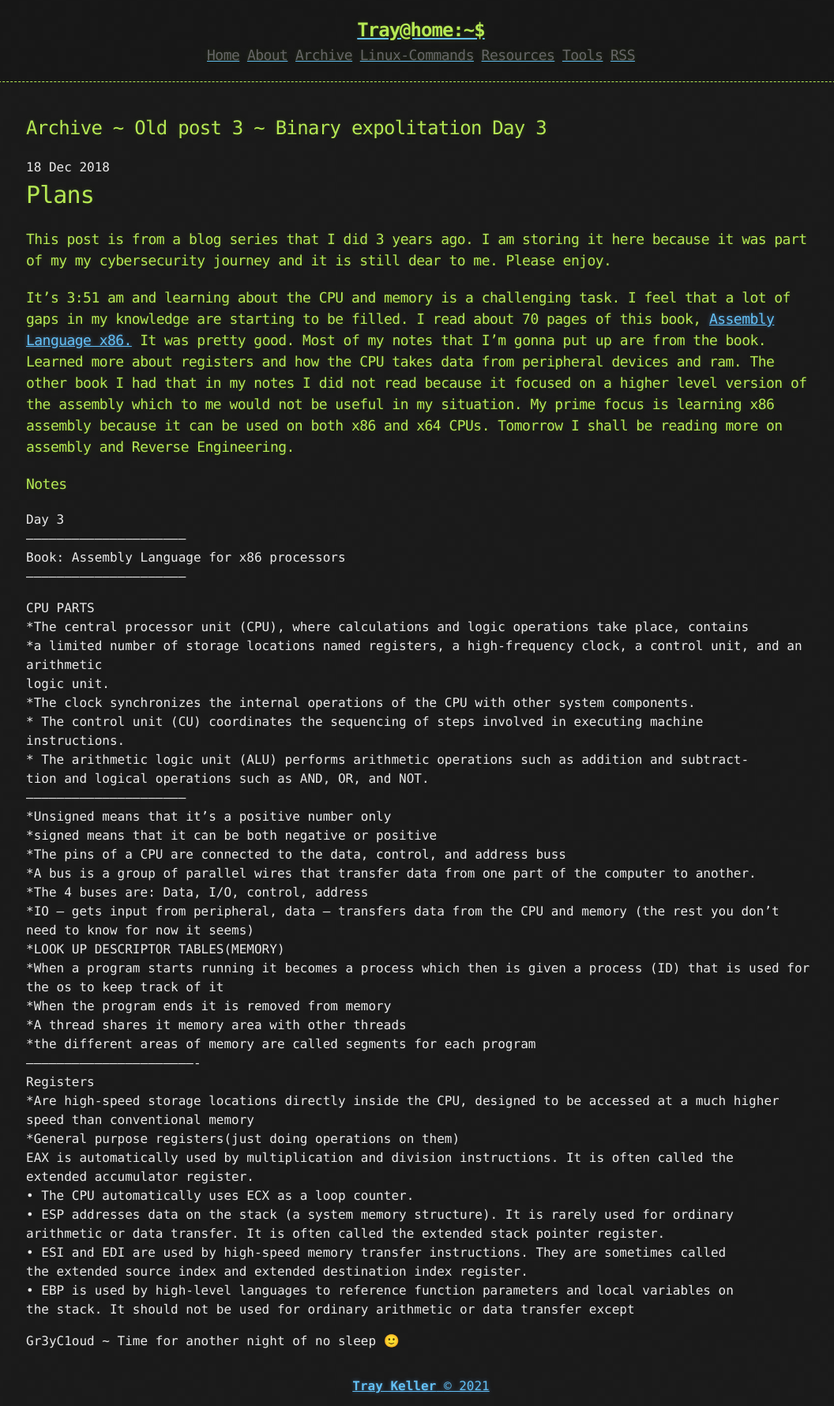
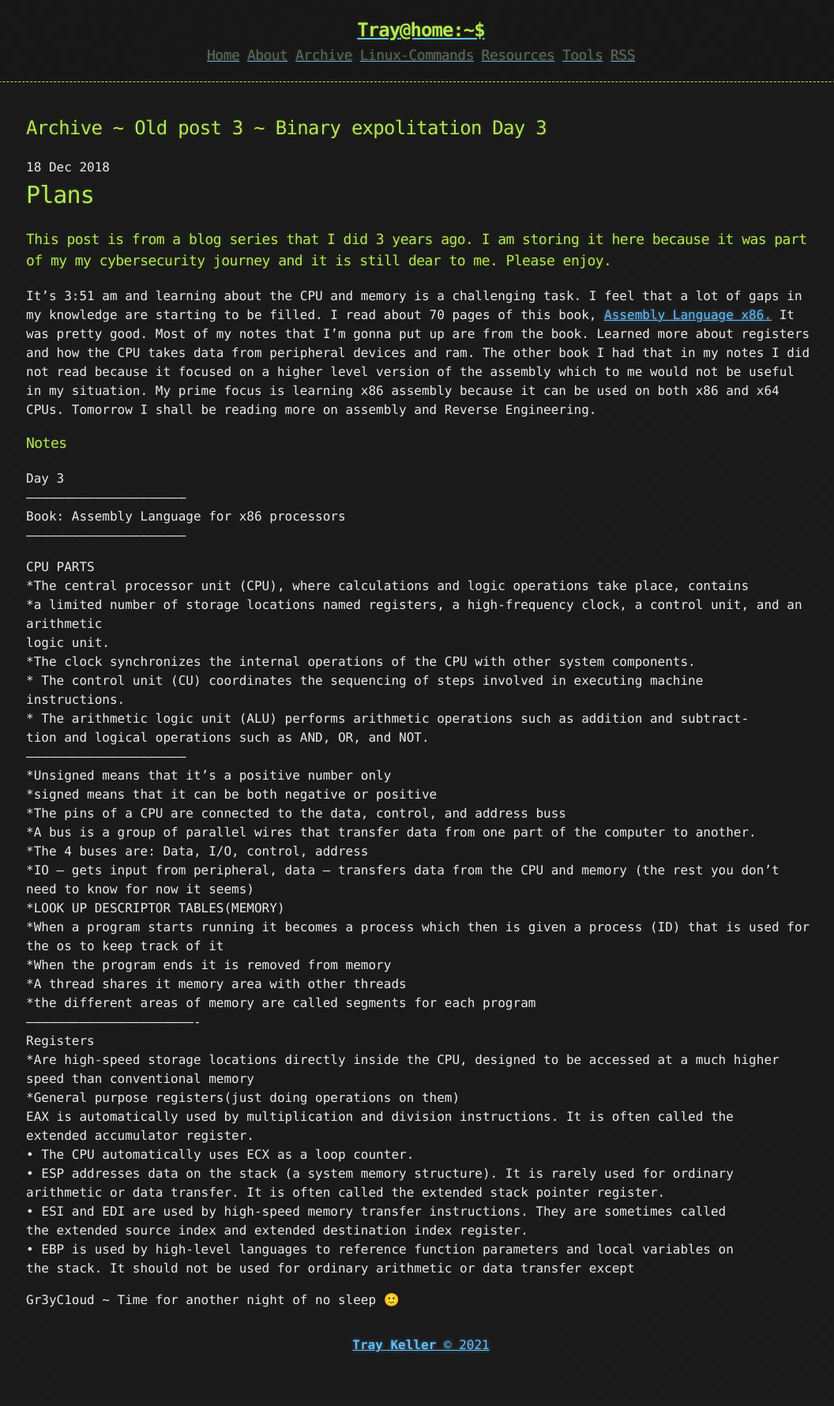
Before and after one commit to traytorous/traykeller.github.io, a Jekyll site: the page built from _posts/2018-12-18-Archive_Binary-Day3.md, in a window 1280 px wide. Shown: the whole page at 79% size, without its empty margins (107-1163 px from the left). Built offline with Jekyll 4.4.1, drawn with Linux system fonts in a browser that asks for light colours; after the commit the page ends 1728 px from its top, so only the background shows below that.

Commit message:
fixed heading 3 tag

```diff
--- a/_posts/2018-12-18-Archive_Binary-Day3.md
+++ b/_posts/2018-12-18-Archive_Binary-Day3.md
@@ -5,7 +5,7 @@ published: true
 
 <h1>Plans</h1>
 
-<h3>This post is from a blog series that I did 3 years ago. I am storing it here because it was part of my my cybersecurity journey and it is still dear to me. Please enjoy.<h3/>
+<h3>This post is from a blog series that I did 3 years ago. I am storing it here because it was part of my my cybersecurity journey and it is still dear to me. Please enjoy.</h3>
 <p>It&#8217;s 3:51 am and learning about the CPU and memory is a challenging task. I feel that a lot of gaps in my knowledge are starting to be filled. I read about 70 pages of this book, <a href="https://www.amazon.com/Assembly-language-x86-processors-IRVINE-ebook/dp/B079DYP4LM/ref=sr_1_5?s=books&amp;ie=UTF8&amp;qid=1545123219&amp;sr=1-5&amp;keywords=x86">Assembly Language x86.</a> It was pretty good. Most of my notes that I&#8217;m gonna put up are from the book. Learned more about registers and how the CPU takes data from peripheral devices and ram. The other book I had that in my notes I did not read because it focused on a higher level version of the assembly which to me would not be useful in my situation. My prime focus is learning x86 assembly because it can be used on both x86 and x64 CPUs. Tomorrow I shall be reading more on assembly and Reverse Engineering.</p>
 <h3>Notes</h3>
 <p>Day 3<br />
```
